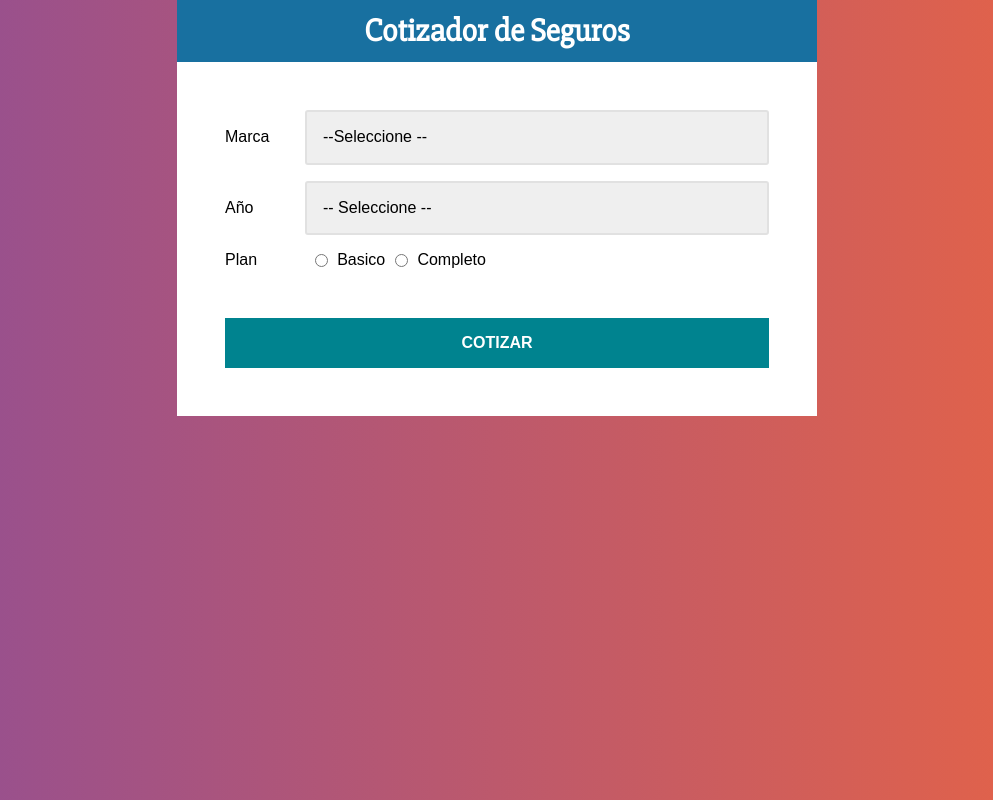
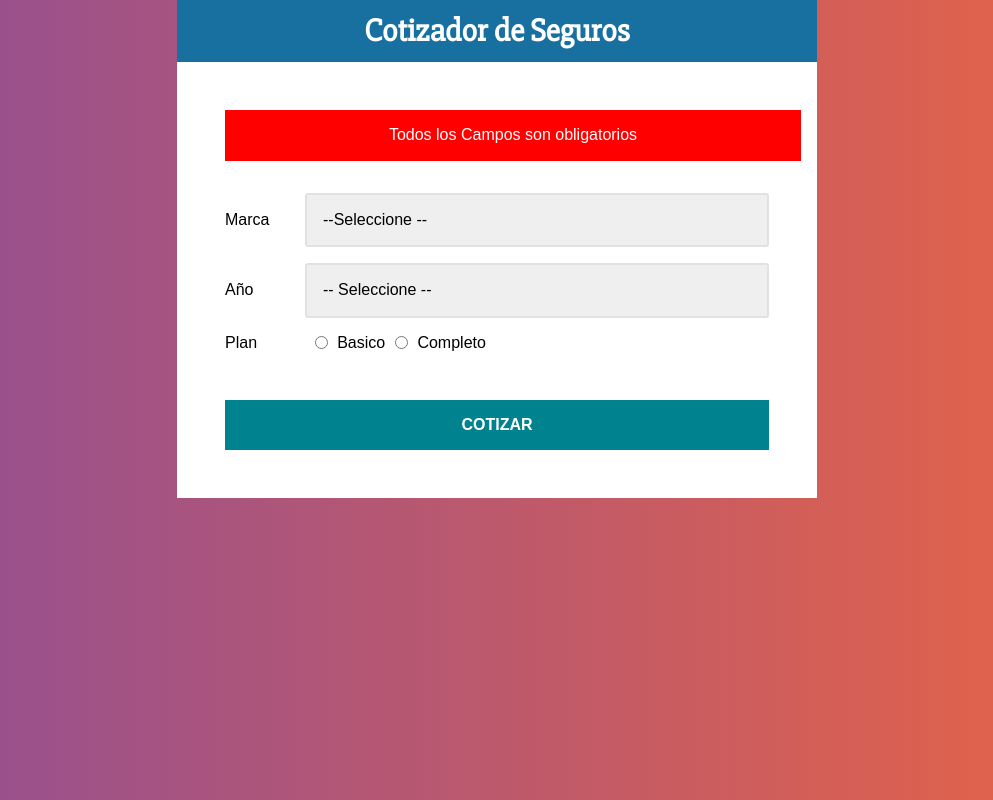
Before and after one commit to Devcrowmaster/insurance-quoation, a React (Create React App) app: page / in a window 1280 px wide. Both pictures are taken after a click on the button "COTIZAR". Shown: the whole page, without its empty margins (143-1136 px from the left). Built offline with nearby package versions, Linux system fonts and the light colour scheme.

Commit message:
Agregando State submit

```diff
--- a/src/components/Form.js
+++ b/src/components/Form.js
@@ -40,6 +40,15 @@
   }
 `;
 
+const Error = styled.div`
+  background-color: red;
+  color :white;
+  padding: 1rem;
+  width: 100%;
+  text-align:center;
+  margin-bottom:2rem;
+`;
+
 const Form = () => {
 
   const [ data , saveData] = useState({
@@ -47,6 +56,8 @@
     year : '',
     plan: ''
   });
+
+  const [error ,saveError] = useState(false);
 
   const {brand ,year ,plan} = data;
 
@@ -57,9 +68,33 @@
     })
   }
 
+  const handleSubmit = e =>{
+    e.preventDefault();
+    if(brand.trim() === '' || year.trim() === '' || plan.trim() === ''){
+      saveError(true);
+      return;
+    }
+    saveError(false);
+  }
+
+  //Obtener diferencia de años
+  //Por cada año hay que restar el 3%
+  //Americano 15%
+  //Asiatico 5%
+  //Europeo 30%
+
+  //Plan
+  //Basico aumenta 20%
+  // Completo 50%
+
+  //Total
+
 
   return (
-    <form>
+    <form
+      onSubmit={handleSubmit}
+    >
+      {error ? <Error>Todos los Campos son obligatorios</Error>  : null}
       <Field>
         <Label htmlFor="brand">Marca</Label>
         <Select
@@ -119,7 +154,7 @@
         <label htmlFor="complete">Completo</label>
       </Field>
 
-      <Button type="button">Cotizar</Button>
+      <Button type="submit">Cotizar</Button>
 
     </form>
    );
```
